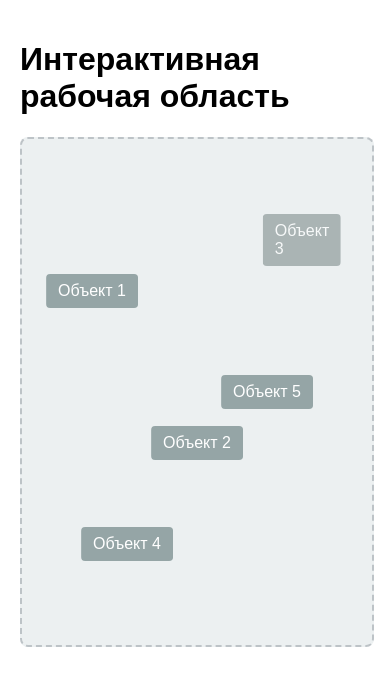
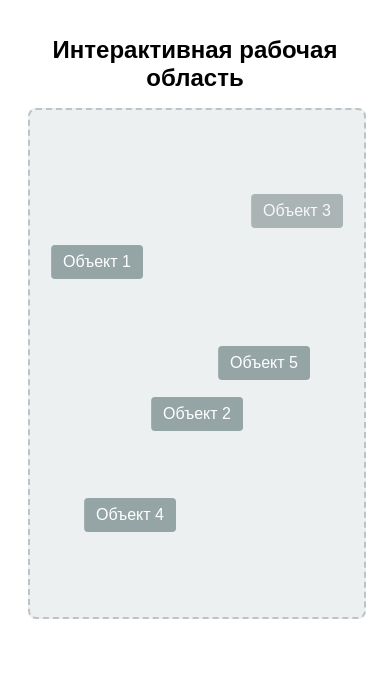
Before and after one commit to gazdamir1/interactive-workspace, a React (Vite) app: page / in a window 390 px wide. Shown: the top 686 px of the page. Built offline with nearby package versions, Linux system fonts and the light colour scheme.

Commit message:
add: smooth animation

```diff
--- a/src/App.module.scss
+++ b/src/App.module.scss
@@ -3,9 +3,38 @@
   margin: 0 auto;
   padding: 20px;
   font-family: sans-serif;
+  padding-left: 28px;
 }
 
 body {
   margin: 0;
   overflow-x: hidden;
 }
+
+html {
+  scrollbar-gutter: stable;
+}
+
+html::-webkit-scrollbar {
+  width: 8px; /* ширина полосы */
+  background: transparent; /* фон прозрачный */
+}
+
+html::-webkit-scrollbar-thumb {
+  background: rgba(0, 0, 0, 0.2); /* полупрозрачный ползунок */
+  border-radius: 4px;
+}
+
+html::-webkit-scrollbar-thumb:hover {
+  background: rgba(0, 0, 0, 0.5); /* при наведении становится темнее */
+}
+
+.content {
+  padding-left: var(--scrollbar-width);
+}
+
+h1 {
+  font-size: clamp(1.5rem, 4vw, 3rem);
+  transition: font-size ease;
+  text-align: center;
+}
--- a/src/App.tsx
+++ b/src/App.tsx
@@ -1,6 +1,12 @@
 import { Workspace } from "./components/Workspace/Workspace"
 import { InfoPanel } from "./components/InfoPanel/InfoPanel"
 import styles from "./App.module.scss"
+
+const scrollbarWidth = window.innerWidth - document.documentElement.clientWidth
+document.documentElement.style.setProperty(
+  "--scrollbar-width",
+  scrollbarWidth + "px",
+)
 
 function App() {
   return (
--- a/src/components/InfoPanel/InfoPanel.tsx
+++ b/src/components/InfoPanel/InfoPanel.tsx
@@ -1,4 +1,4 @@
-import React, { useEffect, useState } from "react"
+import React from "react"
 import { useStore } from "../../store/useStore"
 import { Button } from "../UI/Button/Button"
 import type { ObjectStatus } from "../../types"
@@ -7,17 +7,6 @@ import styles from "./InfoPanel.module.scss"
 export const InfoPanel: React.FC = () => {
   const { objects, selectObject, updateObjectStatus } = useStore()
   const activeObject = objects.find((obj) => obj.status === "active")
-  const [isVisible, setIsVisible] = useState(false)
-
-  useEffect(() => {
-    if (activeObject) {
-      // eslint-disable-next-line react-hooks/set-state-in-effect
-      setIsVisible(true)
-    } else {
-      const timer = setTimeout(() => setIsVisible(false), 300)
-      return () => clearTimeout(timer)
-    }
-  }, [activeObject])
 
   const handleClose = () => {
     selectObject(null) // active -> inactive (панель закрывается)
@@ -30,15 +19,12 @@ export const InfoPanel: React.FC = () => {
     if (activeObject.status === "disabled") {
       newStatus = "inactive" // разблокировка
     } else {
-      // active или inactive -> disabled (блокировка)
-      newStatus = "disabled"
+      newStatus = "disabled" // блокировка (active или inactive -> disabled)
     }
 
     updateObjectStatus(activeObject.id, newStatus)
     // После изменения статуса объект перестаёт быть active, панель закроется автоматически
   }
-
-  if (!isVisible) return null
 
   return (
     <div className={`${styles.panel} ${activeObject ? styles.visible : ""}`}>
--- a/src/components/ObjectItem/ObjectItem.module.scss
+++ b/src/components/ObjectItem/ObjectItem.module.scss
@@ -12,6 +12,11 @@
     background-color 0.2s ease;
   will-change: transform;
   z-index: 1;
+
+  white-space: nowrap; // запрет переноса
+  overflow: hidden; // обрезка выходящего текста
+  text-overflow: ellipsis; // многоточие в конце
+  max-width: 100%;
 
   &.status-active {
     background-color: #2ecc71; // зелёный для активного
--- a/src/components/UI/Button/Button.module.scss
+++ b/src/components/UI/Button/Button.module.scss
@@ -9,6 +9,11 @@
   margin-right: 8px;
   transition: background-color 0.2s;
 
+  white-space: nowrap; // запрещает перенос текста
+  overflow: hidden; // скрывает выходящий за пределы контент
+  text-overflow: ellipsis; // добавляет многоточие, если текст не помещается
+  max-width: 100%; // ограничивает ширину рамками родителя
+
   &:hover {
     background-color: #2980b9;
   }
```
